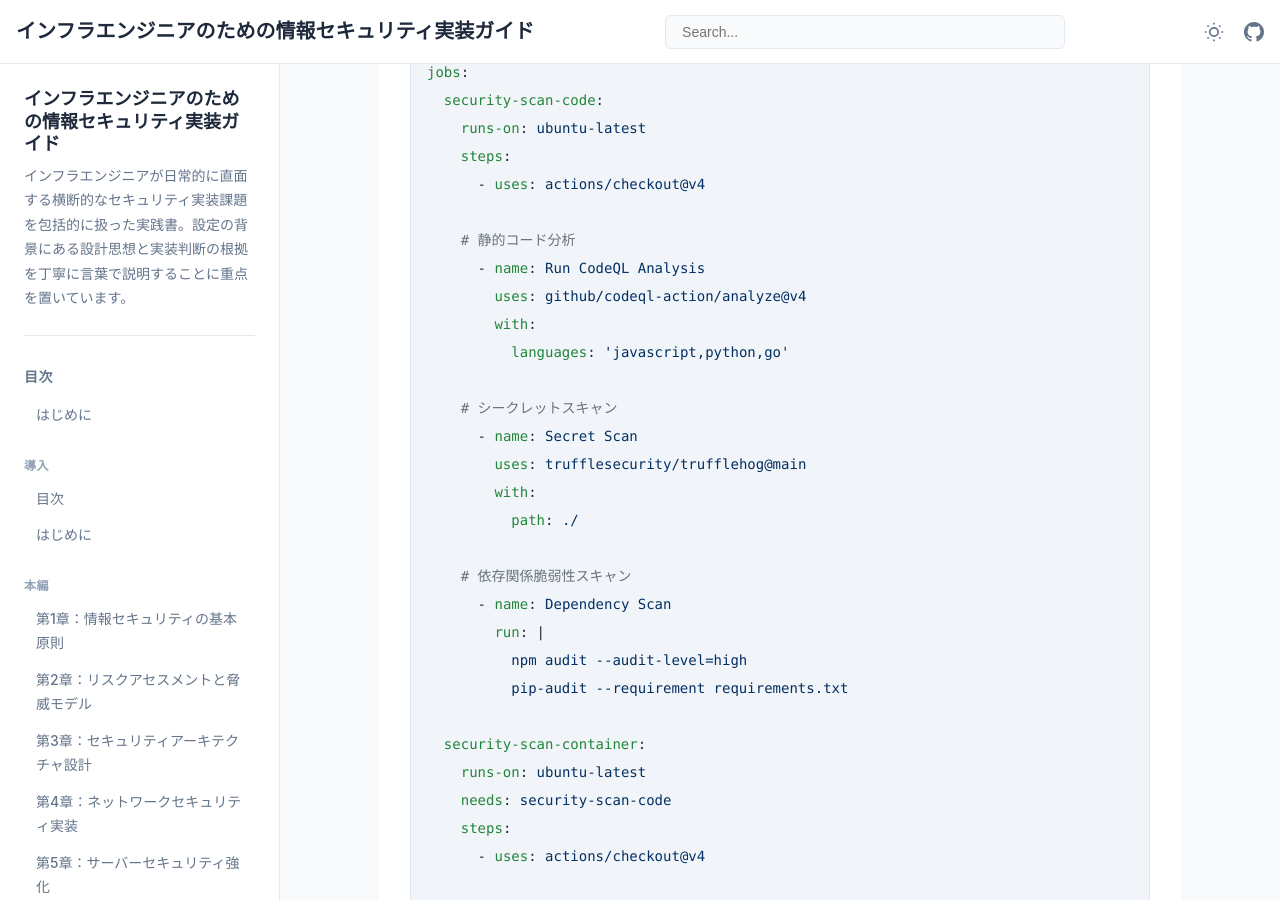
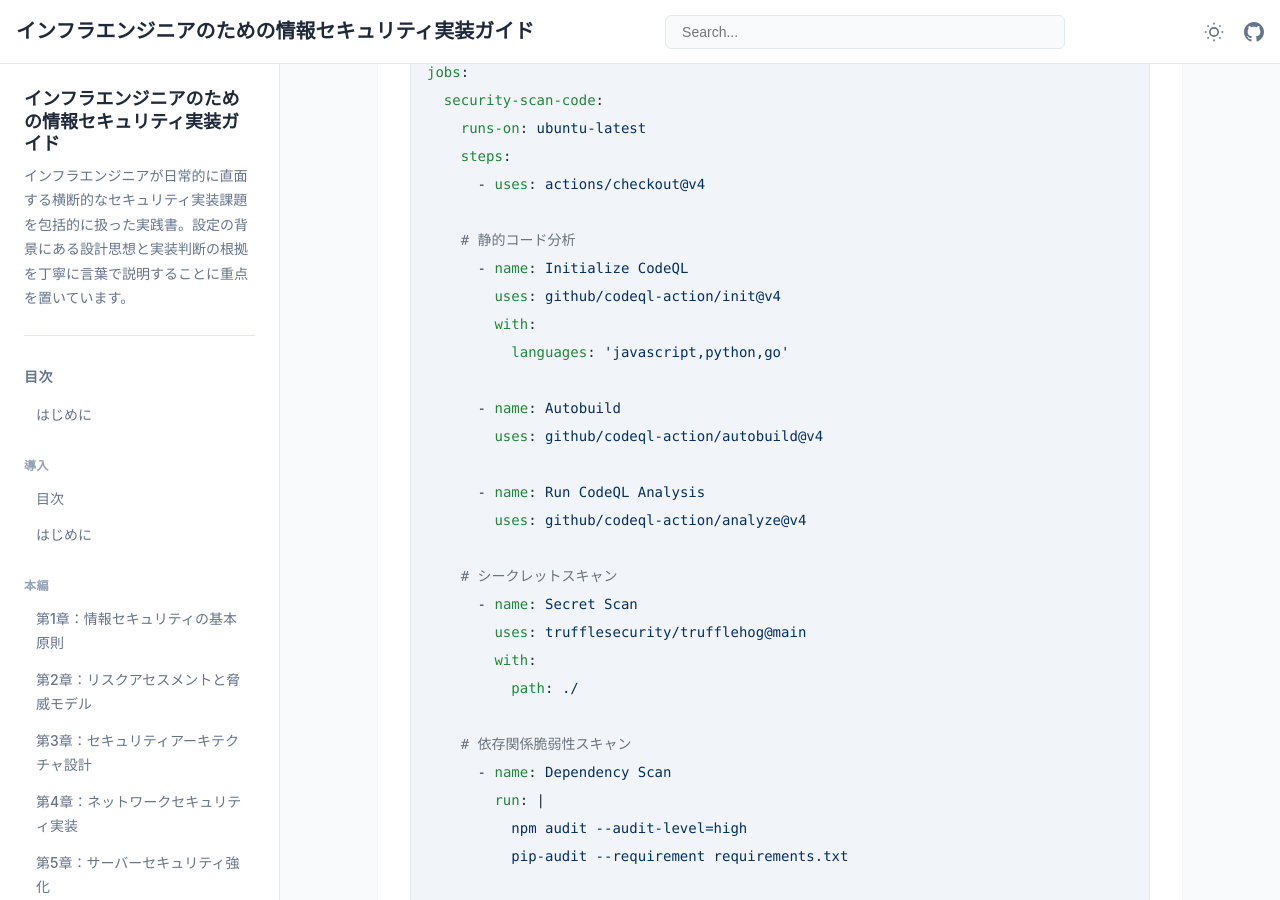
Before and after one commit to itdojp/it-infra-security-guide-book, a Jekyll site: the page built from docs/chapter-chapter07/index.md, in a window 1280 px wide and 900 px high, scrolled down 19018 px. Built offline with Jekyll 4.4.1, drawn with Linux system fonts in a browser that asks for light colours.

Commit message:
fix: align CodeQL example flow with init/autobuild/analyze

```diff
--- a/docs/chapter-chapter07/index.md
+++ b/docs/chapter-chapter07/index.md
@@ -628,10 +628,16 @@ jobs:
       - uses: actions/checkout@v4
 
     # 静的コード分析
+      - name: Initialize CodeQL
+        uses: github/codeql-action/init@v4
+        with:
+          languages: 'javascript,python,go'
+
+      - name: Autobuild
+        uses: github/codeql-action/autobuild@v4
+
       - name: Run CodeQL Analysis
         uses: github/codeql-action/analyze@v4
-        with:
-          languages: 'javascript,python,go'
 
     # シークレットスキャン
       - name: Secret Scan
```
Also changed, not shown: manuscript/chapter-chapter07/index.md (+8 -2 lines).
